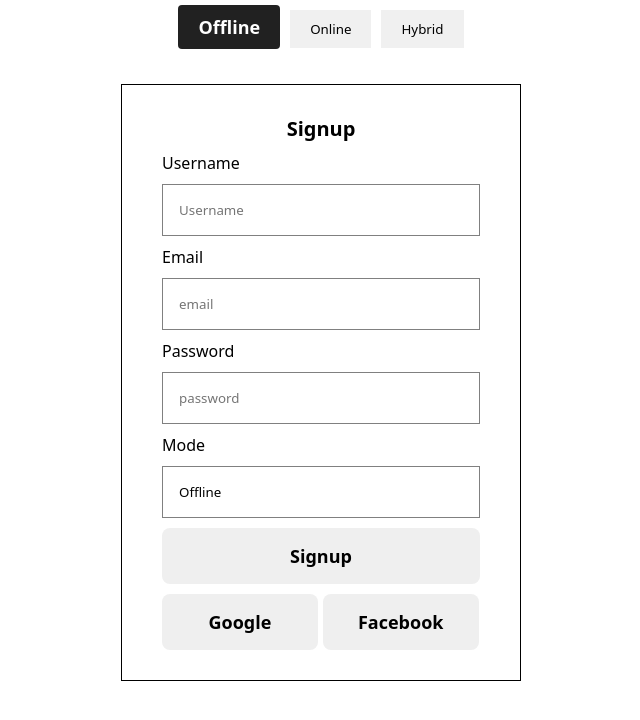
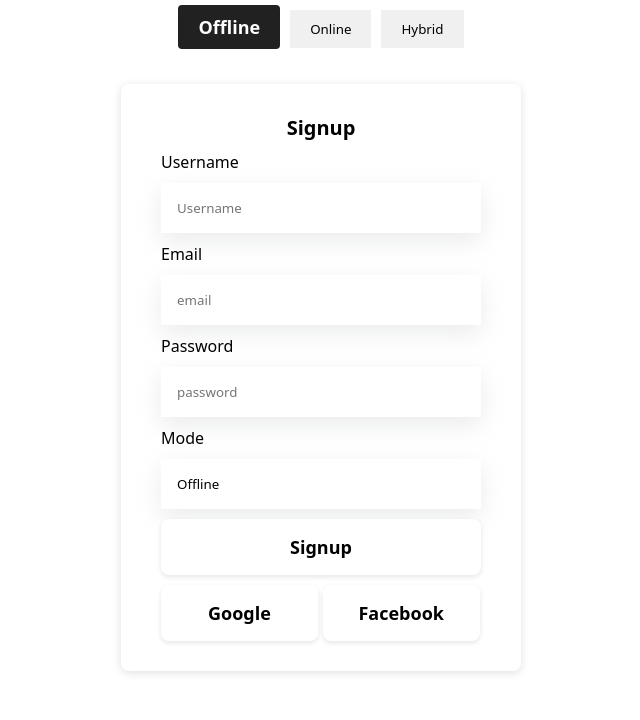
Before and after one commit to mohdadil12345/Zarektronix, a React (Create React App) app in the folder zarefrontend/: page / in a window 1280 px wide. Shown: the top 720 px of the page, without its empty margins (319-959 px from the left). Built offline with nearby package versions, Linux system fonts and the light colour scheme.

Commit message:
update css

```diff
--- a/zarefrontend/src/App.css
+++ b/zarefrontend/src/App.css
@@ -26,7 +26,7 @@ button {
 
 }
 .h2{
-  color: tomato;
+  color: white;
   font-size: 20px;
   text-align: center;
 
@@ -35,13 +35,12 @@ button {
 
   font-size: 20px;
   text-align: center;
-
+  color: tomato;
 }
 
 
 .google1{
   width: 49%;
-  border-radius: 8px;
   padding: 8px 16px;
   font-weight: 600;
   font-size: 18px;
@@ -49,6 +48,9 @@ button {
   padding: 16px;
   margin-right: 5px;
   border: none;
+  background-color: #fff;
+  border-radius: 8px;
+  box-shadow: 0 2px 5px rgba(0, 0, 0, 0.1);
 }
 .google2, .google3 {
   width: 49%;
@@ -56,16 +58,19 @@ button {
   border: 2px solid #a01107;
   color: #a01107;
   padding: 8px 16px;
-  border-radius: 4px;
+  border-radius: 8px;
   font-weight: 600;
   font-size: 18px;
   font-style: normal;
   padding: 16px;
   margin-right: 5px;
+  background-color: white;
 }
 .facebook1{
   width: 49%;
-  border-radius: 8px;
+  background-color: #fff;
+    border-radius: 8px;
+    box-shadow: 0 2px 5px rgba(0, 0, 0, 0.1);
   font-weight: 600;
   font-size: 18px;
   font-style: normal;
@@ -108,10 +113,12 @@ button {
   padding: 30px 40px;
   margin: 30px auto;
   justify-content: space-between;
-  border: 0.1px solid rgb(0, 0, 0);
+  box-shadow: rgba(99, 99, 99, 0.2) 0px 2px 8px 0px;
+  border-radius: 8px;
+
 }
 
-.form3 {
+.form2 {
   display: flex;
   gap: 10px;
   flex-direction: column;
@@ -125,7 +132,9 @@ button {
 
 }
 
-.form2 {
+
+
+.form3 {
   border: 1px solid rgb(214, 138, 138);
 
   display: flex;
@@ -139,19 +148,23 @@ button {
   background: #fff;
   box-shadow: 2px 2px 10px rgba(45, 36, 36, 0.3);
   justify-content: space-between;
+  transition: .5s;
 }
 
 .input1 {
   padding: 16px;
-  border: 0.1px solid grey;
+  box-shadow: rgba(149, 154, 159, 0.2) 0px 8px 24px;
+  border: none;
 
 }
 .input2 {
+  background: #fff;
+  border: none;
   border-radius: 8px;
+  box-shadow: 0 0 20px #eee;
+  font-size: .75rem;
   padding: 16px;
-  border: 1px solid rgb(214, 138, 138);
-  box-shadow: 1px 1px 4px rgba(45, 36, 36, 0.3);
-  outline: none;
+  width: 100%;
 
 }
 .input3 {
@@ -162,12 +175,16 @@ button {
   font-size: .75rem;
   padding: 16px;
   width: 100%;
+  border: 1px solid rgb(214, 138, 138);
+  box-shadow: 1px 1px 4px rgba(45, 36, 36, 0.3);
 }
 
 
 .btn1{
   padding: 8px 16px;
-  border-radius: 4px;
+  border-radius: 8px;
+  background-color: #fff;
+    box-shadow: 0 2px 5px rgba(0, 0, 0, 0.1);
   border: none;
   font-weight: 600;
   font-size: 18px;
@@ -176,7 +193,11 @@ button {
   color: black;
   padding: 16px;
 }
-.btn2{
+.btn1:hover{
+   background-color: rgb(49, 48, 48);
+   color: white;
+}
+.btn3{
   padding: 8px 16px;
   border-radius: 4px;
   border: none;
@@ -188,7 +209,8 @@ button {
   color: white;
   padding: 16px;
 }
-.btn3{
+
+.btn2{
 background-image: linear-gradient(90deg, #232526 0, #414345 51%, #232526);
     background-size: 200% auto;
     border-radius: 10px;
@@ -202,17 +224,6 @@ background-image: linear-gradient(90deg, #232526 0, #414345 51%, #232526);
     transition: .5s;
 }
 
-
-.bcg1{
-  background-color: black;
-}
-.bcg1{
-background-color: tomato;
-}
-.bcg1{
-  background-color: yellow;
-
-}
 
 
 
```
